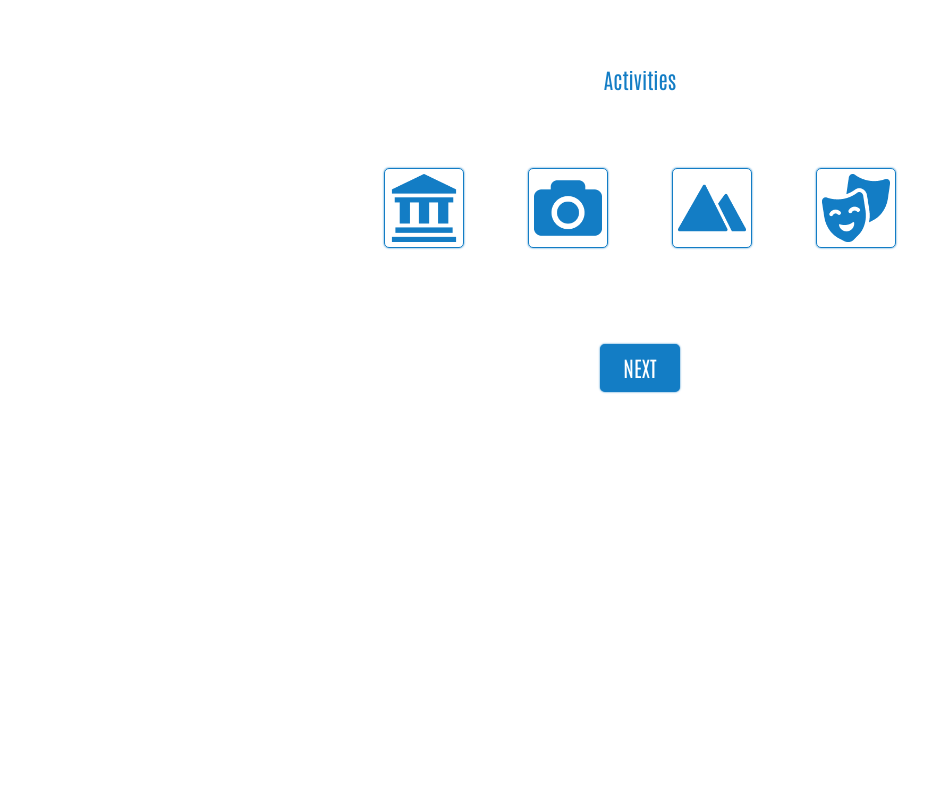
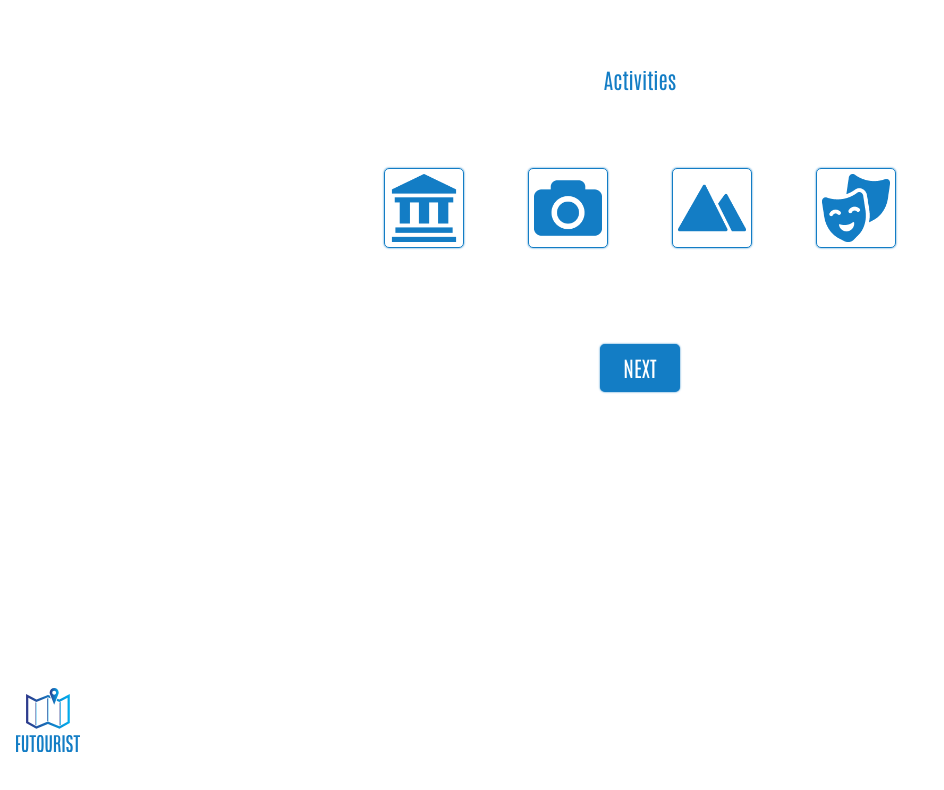
Before and after one commit to GastroHack/Futourist, a React (Create React App) app in the folder frontend/: page /activities in a window 1280 px wide. Shown: the top 790 px of the page, without its empty margins (0-944 px from the left). Built offline with nearby package versions, Linux system fonts and the light colour scheme.

Commit message:
chore: add route

```diff
--- a/frontend/src/components/Form/components/Activities/Activities.js
+++ b/frontend/src/components/Form/components/Activities/Activities.js
@@ -2,6 +2,7 @@ import React, { useState } from "react";
 
 import { Link } from "react-router-dom";
 import "./Activities.css";
+import Logo from "../../../../Logo";
 
 const Activities = () => {
   const activities = ["museum", "camera", "mountain", "mask"];
@@ -29,8 +30,11 @@ const Activities = () => {
       </div>
       <div className="buttonWrapper">
         <button className="next">
-          <Link to="/activities">NEXT</Link>
+          <Link to="/overview">NEXT</Link>
         </button>
+      </div>
+      <div className="logo">
+        <Logo />
       </div>
     </div>
   );
--- a/frontend/src/components/Form/components/GeneralInfo/GeneralInfo.js
+++ b/frontend/src/components/Form/components/GeneralInfo/GeneralInfo.js
@@ -1,6 +1,7 @@
 import React, { useState, useEffect } from "react";
 import { Link } from "react-router-dom";
 import "./GeneralInfo.css";
+import Logo from "../../../../Logo";
 
 const GeneralInfo = () => {
   const meansOfTransport = ["walk", "bike", "train", "car"];
@@ -56,6 +57,9 @@ const GeneralInfo = () => {
           <Link to="/typeOfTravel">NEXT</Link>
         </button>
       </div>
+      <div className="logo">
+        <Logo />
+      </div>
     </div>
   );
 };
--- a/frontend/src/components/Form/components/TypeOfTravel/TypeOfTravel.js
+++ b/frontend/src/components/Form/components/TypeOfTravel/TypeOfTravel.js
@@ -2,6 +2,7 @@ import React, { useState } from "react";
 
 import { Link } from "react-router-dom";
 import "./TypeOfTravel.css";
+import Logo from "../../../../Logo";
 
 const TypeOfTravel = () => {
   const types = ["diamond", "piggy", "family", "compass"];
@@ -32,6 +33,9 @@ const TypeOfTravel = () => {
           <Link to="/activities">NEXT</Link>
         </button>
       </div>
+      <div className="logo">
+        <Logo />
+      </div>
     </div>
   );
 };
```
